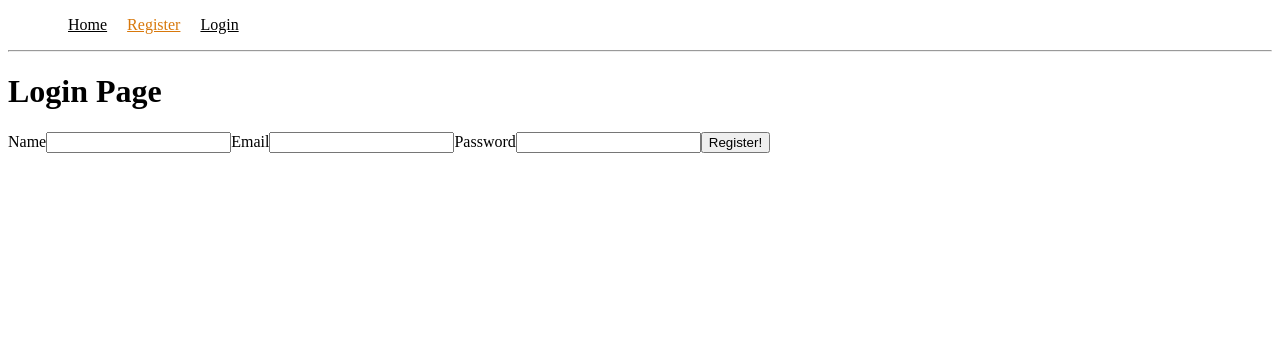
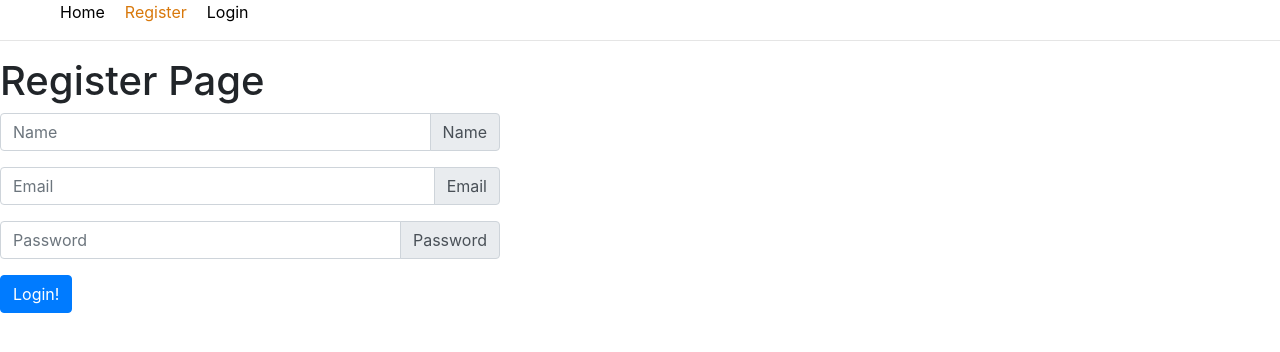
Before and after one commit to Gal4enock/goit-react-hw-08-phonebook, a React (Create React App) app: page /register in a window 1280 px wide. Shown: the top 352 px of the page. Built offline with nearby package versions, Linux system fonts and the light colour scheme.

Commit message:
добавляет бутстрап

```diff
--- a/package.json
+++ b/package.json
@@ -2,7 +2,6 @@
   "name": "goit-react-hw-08-phonebook",
   "version": "0.1.0",
   "private": true,
-
   "dependencies": {
     "@reduxjs/toolkit": "^1.5.0",
     "@testing-library/jest-dom": "^5.11.6",
--- a/public/index.html
+++ b/public/index.html
@@ -9,6 +9,8 @@
       name="description"
       content="Web site created using create-react-app"
     />
+    <link rel="stylesheet" href="https://cdn.jsdelivr.net/npm/bootstrap@4.5.3/dist/css/bootstrap.min.css"
+      integrity="sha384-TX8t27EcRE3e/ihU7zmQxVncDAy5uIKz4rEkgIXeMed4M0jlfIDPvg6uqKI2xXr2" crossorigin="anonymous">
     <link rel="apple-touch-icon" href="%PUBLIC_URL%/logo192.png" />
     <!--
       manifest.json provides metadata used when your web app is installed on a
--- a/src/pages/HomePage.jsx
+++ b/src/pages/HomePage.jsx
@@ -1,4 +1,5 @@
-import React, { Component,} from 'react';
+import React, { Component, } from 'react';
+// import {} from 'bootstrap'
 
 import Contacts from '../components/Contacts/Contacts'
 import ContactForm from '../components/ContactForm/ContactForm';
--- a/src/pages/LoginPage.jsx
+++ b/src/pages/LoginPage.jsx
@@ -1,4 +1,5 @@
 import React, { Component } from 'react';
+import './style.css'
 
 
 
@@ -26,15 +27,37 @@ class LoginPage extends Component {
         <h1>Login Page</h1>
 
         <form onSubmit={this.handleSubmit}>
-          <label>
-            Email
-             <input type="email" name="email" value={email} onChange={this.handleChange}/>
-          </label>
-          <label>
-            Password
-             <input type="password" name="password" value={password} onChange={this.handleChange}/>
-          </label>
-          <button className='btn btn-primary' type='submit'>Login!</button>
+          <div className="form-group form" >
+            <div className="input-group mb-3 size">
+              <input
+                type="password"
+                className="form-control"
+                placeholder="Email"
+                aria-label="email"
+                name="email"
+                value={email}
+                onChange={this.handleChange} />
+              <div className="input-group-append">
+                <span className="input-group-text" id="basic-addon2">Email</span>
+              </div>
+          </div>
+
+          <div className="input-group mb-3 size">
+              <input
+                type="password"
+                className="form-control"
+                placeholder="Password"
+                aria-label="Password"
+                name="password"
+                value={password}
+                onChange={this.handleChange} />
+              <div className="input-group-append">
+                <span className="input-group-text" id="basic-addon2">Password</span>
+              </div>
+          </div>
+
+            <button className='btn btn-primary' type='submit'>Login!</button>
+            </div>
         </form>
       </div>
     )
--- a/src/pages/RegisterPage.jsx
+++ b/src/pages/RegisterPage.jsx
@@ -1,8 +1,9 @@
 import React, { Component } from 'react';
 import { connect } from 'react-redux';
 
-import authOperations from '../redux/auth/authOperations'
+import authOperations from '../redux/auth/authOperations';
 
+import './style.css'
 
 
 class RegisterPage extends Component {
@@ -28,22 +29,53 @@ class RegisterPage extends Component {
     const { name, email, password } = this.state;
     return (
       <div>
-        <h1>Login Page</h1>
+        <h1>Register Page</h1>
 
         <form onSubmit={this.handleSubmit}>
-          <label>
-            Name
-             <input type="name" name="name" value={name} onChange={this.handleChange}/>
-          </label>
-          <label>
-            Email
-             <input type="email" name="email" value={email} onChange={this.handleChange}/>
-          </label>
-          <label>
-            Password
-             <input type="password" name="password" value={password} onChange={this.handleChange}/>
-          </label>
-          <button className='btn btn-primary' type='submit'>Register!</button>
+          <div className="form-group form" >
+            <div className="input-group mb-3 size">
+              <input
+                type="password"
+                className="form-control"
+                placeholder="Name"
+                aria-label="Name"
+                name="name"
+                value={name}
+                onChange={this.handleChange} />
+              <div className="input-group-append">
+                <span className="input-group-text" id="basic-addon2">Name</span>
+              </div>
+          </div>
+            <div className="input-group mb-3 size">
+              <input
+                type="password"
+                className="form-control"
+                placeholder="Email"
+                aria-label="email"
+                name="email"
+                value={email}
+                onChange={this.handleChange} />
+              <div className="input-group-append">
+                <span className="input-group-text" id="basic-addon2">Email</span>
+              </div>
+          </div>
+
+          <div className="input-group mb-3 size">
+              <input
+                type="password"
+                className="form-control"
+                placeholder="Password"
+                aria-label="Password"
+                name="password"
+                value={password}
+                onChange={this.handleChange} />
+              <div className="input-group-append">
+                <span className="input-group-text" id="basic-addon2">Password</span>
+              </div>
+          </div>
+
+            <button className='btn btn-primary' type='submit'>Login!</button>
+            </div>
         </form>
       </div>
     )
--- /dev/null
+++ b/src/pages/style.css
@@ -0,0 +1,7 @@
+.form {
+  display: block;
+  width: 800px;
+}
+.size {
+  width: 500px;
+}
```
Also changed, not shown: 1 other file (tests, documents, lock files or other folders).
